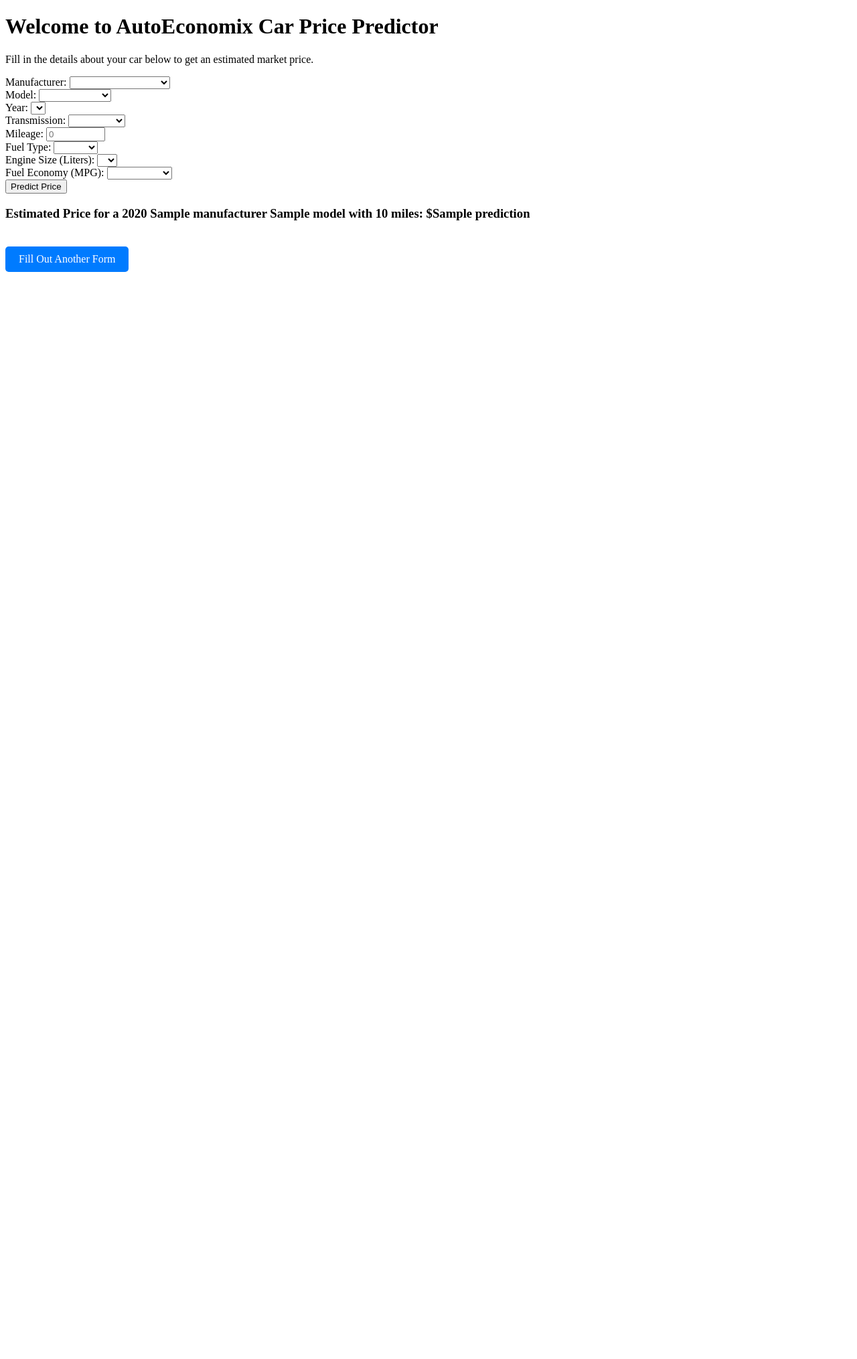
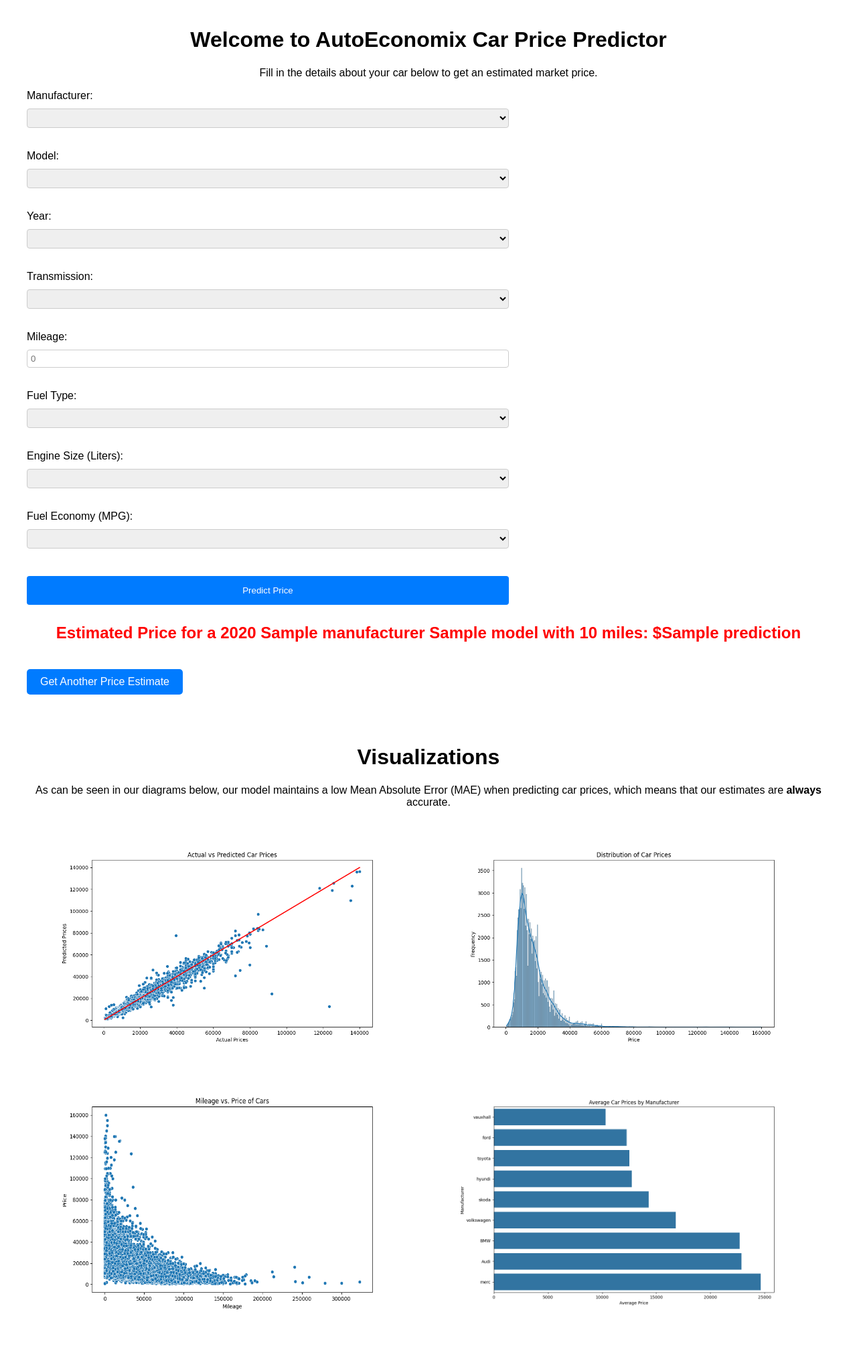
Before and after one commit to T-McKenney/AutoEconomix, a Flask app: template webapp/templates/index.html in a window 1280 px wide. Shown: the whole page at 67% size. Before the commit the page ends 406 px from the top, so only its background shows below. Run offline with Flask 3, Linux system fonts and the light colour scheme; the template is opened without the code that fills it: most values are stand-ins (such as "Sample title", 1, 10 or a date in 2020); lists and menus that the app fills with data are empty; parts of the project's set-up code (start-up, migrations or seed data) failed here and were passed over.

Commit message:
Adds CSS  to make HTML page more appealing. Adds 4 graphs to the page.

```diff
--- a/webapp/templates/index.html
+++ b/webapp/templates/index.html
@@ -3,6 +3,70 @@
 <head>
     <meta charset="UTF-8">
     <title>AutoEconomix Car Price Prediction</title>
+    <style>
+        body {
+            font-family: Arial, sans-serif;
+            margin: 0 auto;
+            max-width: 1200px;
+            padding: 20px;
+        }
+
+        h1, h2, p {
+            text-align: center;
+        }
+
+        form {
+            display: grid;
+            gap: 5px;
+            margin-bottom: 5px;
+        }
+
+        select, input[type="number"] {
+            width: 60%;
+            padding: 5px;
+            margin: 5px 0;
+            display: inline-block;
+            border: 1px solid #ccc;
+            border-radius: 4px;
+            box-sizing: border-box;
+        }
+
+        input[type="submit"] {
+            width: 60%;
+            background-color: #007bff;
+            color: white;
+            padding: 14px 20px;
+            margin: 8px 0;
+            border: none;
+            border-radius: 4px;
+            cursor: pointer;
+        }
+
+        input[type="submit"]:hover {
+            background-color: #0056b3;
+        }
+
+        .image-row {
+            display: flex;
+            justify-content: space-around;
+            margin-bottom: 20px;
+            flex-wrap: wrap;
+        }
+
+        .image-row img {
+            max-width: 50%;
+            height: auto;
+            margin-bottom: 20px;
+        }
+
+        #visualizations {
+            text-align: center;
+        }
+
+        #visualizations h2, #visualizations div {
+            margin-bottom: 20px;
+        }
+    </style>
 </head>
 <body>
 <h1>Welcome to AutoEconomix Car Price Predictor</h1>
@@ -81,9 +145,35 @@
 <div>
     <div id="prediction">
         {% if prediction %}
-        <h3>Estimated Price for a {{ year }} {{ manufacturer }} {{ model }} with {{ mileage }} miles: ${{ prediction }}</h3>
-        <a href="/" style="display: inline-block; margin-top: 20px; padding: 10px 20px; background-color: #007bff; color: white; text-decoration: none; border-radius: 5px;">Fill Out Another Form</a>
+        <h2 style="color: red">Estimated Price for a {{ year }} {{ manufacturer }} {{ model }} with {{ mileage }} miles: ${{ prediction
+            }}</h2>
+        <a href="/"
+           style="display: inline-block; margin-top: 20px; padding: 10px 20px; background-color: #007bff; color: white; text-decoration: none; border-radius: 5px;">Get Another Price Estimate</a>
         {% endif %}
+    </div>
+</div>
+
+<br>
+<br>
+<br>
+
+<div id="visualizations">
+    <h1>Visualizations</h1>
+    <div>As can be seen in our diagrams below, our model maintains a low Mean Absolute Error (MAE) when predicting car prices, which means that our
+        estimates are <strong>always</strong> accurate.
+    </div>
+    <br>
+    <div class="image-row">
+        <img src="{{ url_for('static', filename='actual_vs_predicted_prices.png') }}" alt="Actual vs Predicted Prices"
+             style="max-width: 45%;">
+        <img src="{{ url_for('static', filename='histogram_of_car_prices.png') }}" alt="Histogram of Car Prices"
+             style="max-width: 45%;">
+    </div>
+    <div class="image-row">
+        <img src="{{ url_for('static', filename='scatterplot_mileage_vs_price.png') }}" alt="Mileage vs Price"
+             style="max-width: 45%;">
+        <img src="{{ url_for('static', filename='bar_chart_average_prices_by_manufacturer.png') }}"
+             alt="Average Car Prices by Manufacturer" style="max-width: 45%;">
     </div>
 </div>
 
```
Also changed, not shown: Model/train_model.py (+8 -4 lines), webapp/static/actual_vs_predicted_prices.png (added), webapp/static/bar_chart_average_prices_by_manufacturer.png (added), webapp/static/histogram_of_car_prices.png (added), webapp/static/scatterplot_mileage_vs_price.png (added).
